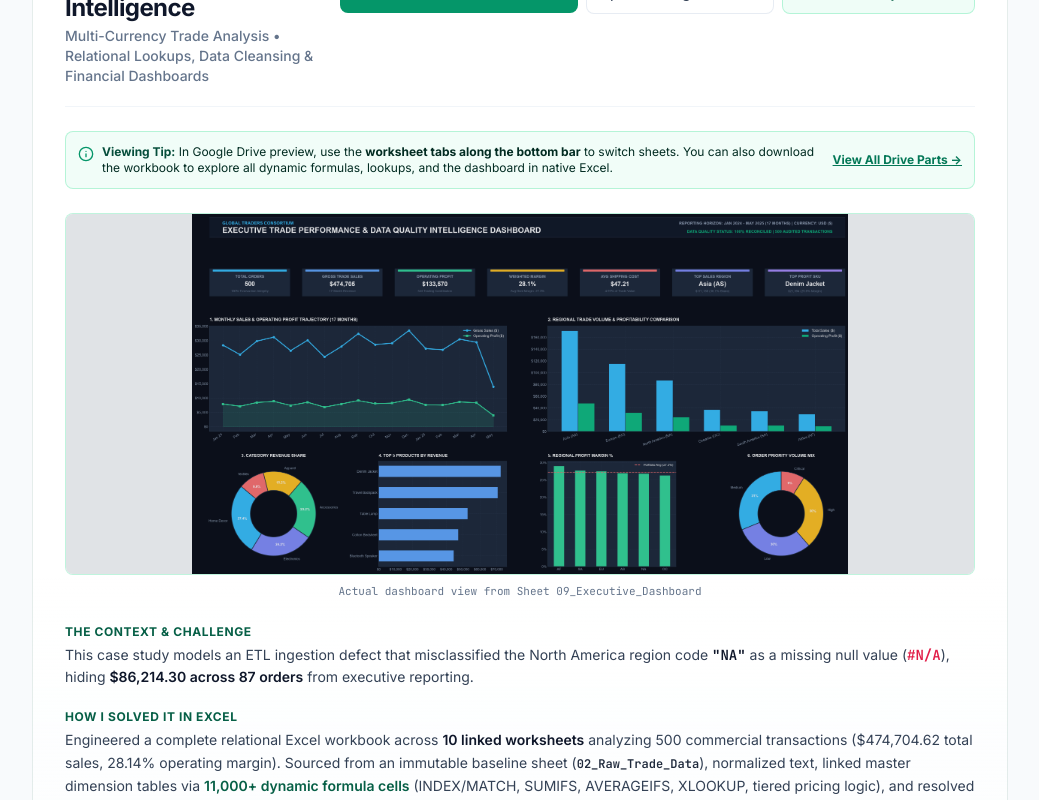
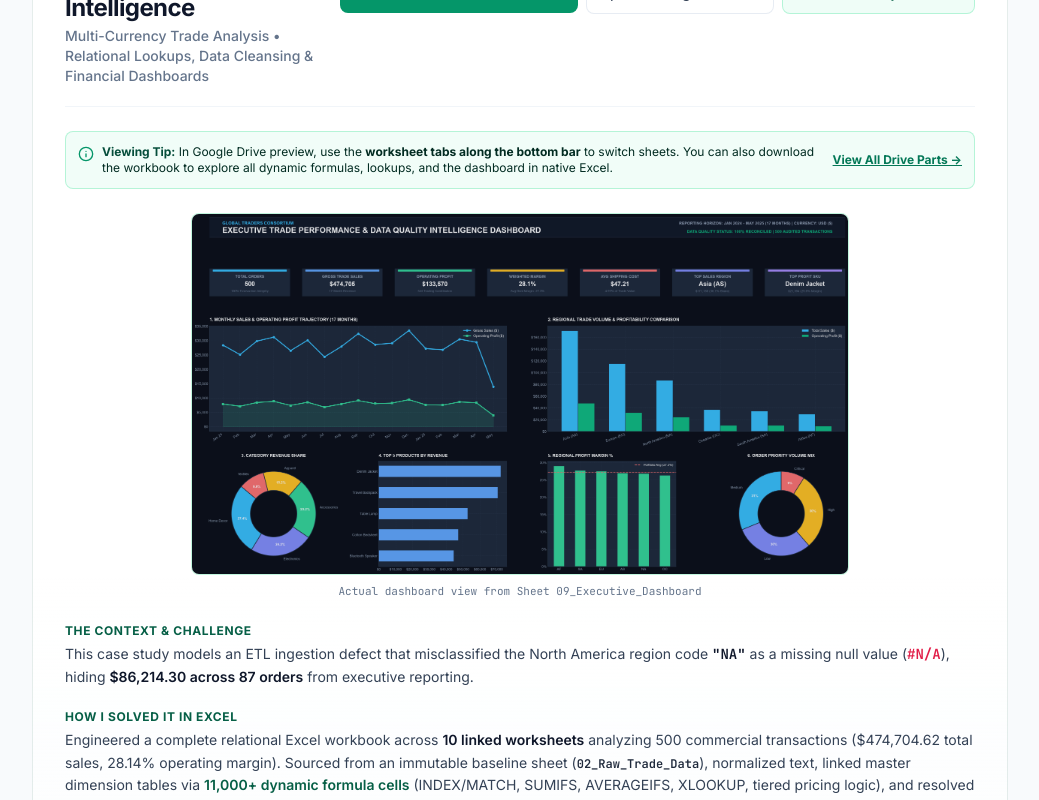
Before and after one commit to SachinCoder11/MY-Protfolio, a React (Vite) app: page / in a window 1280 px wide. Shown: the part 592-1392 px from the top of the page, without its empty margins (120-1159 px from the left). Built offline with nearby package versions, Linux system fonts and the light colour scheme.

Commit message:
fix: fit dashboard preview frame to image width

```diff
--- a/src/components/ProjectOneExcel.jsx
+++ b/src/components/ProjectOneExcel.jsx
@@ -96,15 +96,15 @@ export default function ProjectOneExcel() {
       <div className="space-y-6">
 
         {/* Genuine Screenshot Preview */}
-        <div className="w-full max-w-5xl mx-auto space-y-2">
+        <div className="w-fit max-w-full mx-auto space-y-2">
           <div
             onClick={() => setModalOpen(true)}
-            className="group relative rounded-lg overflow-hidden border border-emerald-200/70 bg-slate-50 cursor-pointer shadow-xs hover:border-emerald-400 transition-all"
+            className="group relative w-fit max-w-full mx-auto rounded-lg overflow-hidden border border-emerald-200/70 bg-white cursor-pointer shadow-xs hover:border-emerald-400 transition-all"
           >
             <img
               src={globalTrade.previewImage}
               alt="Global Trade Analytics Dashboard Preview"
-              className="w-full max-h-[360px] object-contain bg-slate-50 group-hover:scale-[1.01] transition-transform duration-300"
+              className="block w-auto max-w-full max-h-[360px] object-contain"
             />
             <div className="absolute inset-0 bg-slate-900/10 group-hover:bg-slate-900/30 transition-colors flex items-center justify-center">
               <span className="opacity-0 group-hover:opacity-100 px-3 py-1.5 bg-slate-900/90 text-white text-xs font-semibold rounded-md flex items-center gap-1.5 transition-opacity shadow">
```
